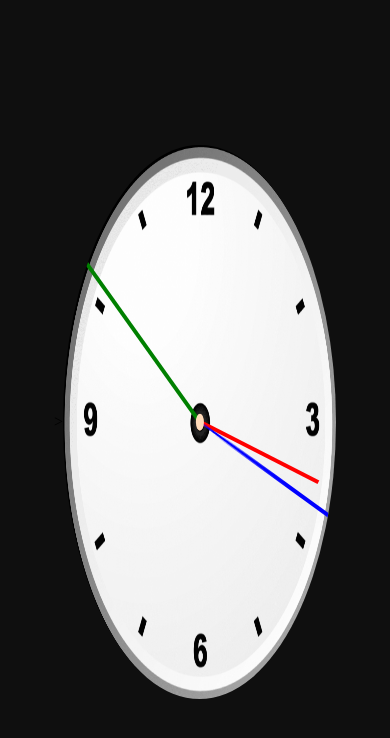
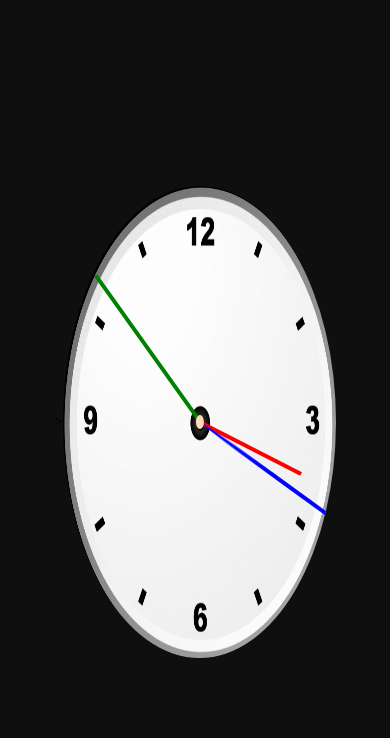
Before and after one commit to NRS08/clock, a plain HTML site: page index.html in a window 390 px wide. Drawn offline with nearby package versions, Linux system fonts and the light colour scheme.

Commit message:
Update style.css

```diff
--- a/style.css
+++ b/style.css
@@ -95,6 +95,6 @@ body {
 @media screen and (max-width: 700px) {
   .clock {
     width: 100%;
-    height: 82%;
+    height: 70%;
   }
 }
```
